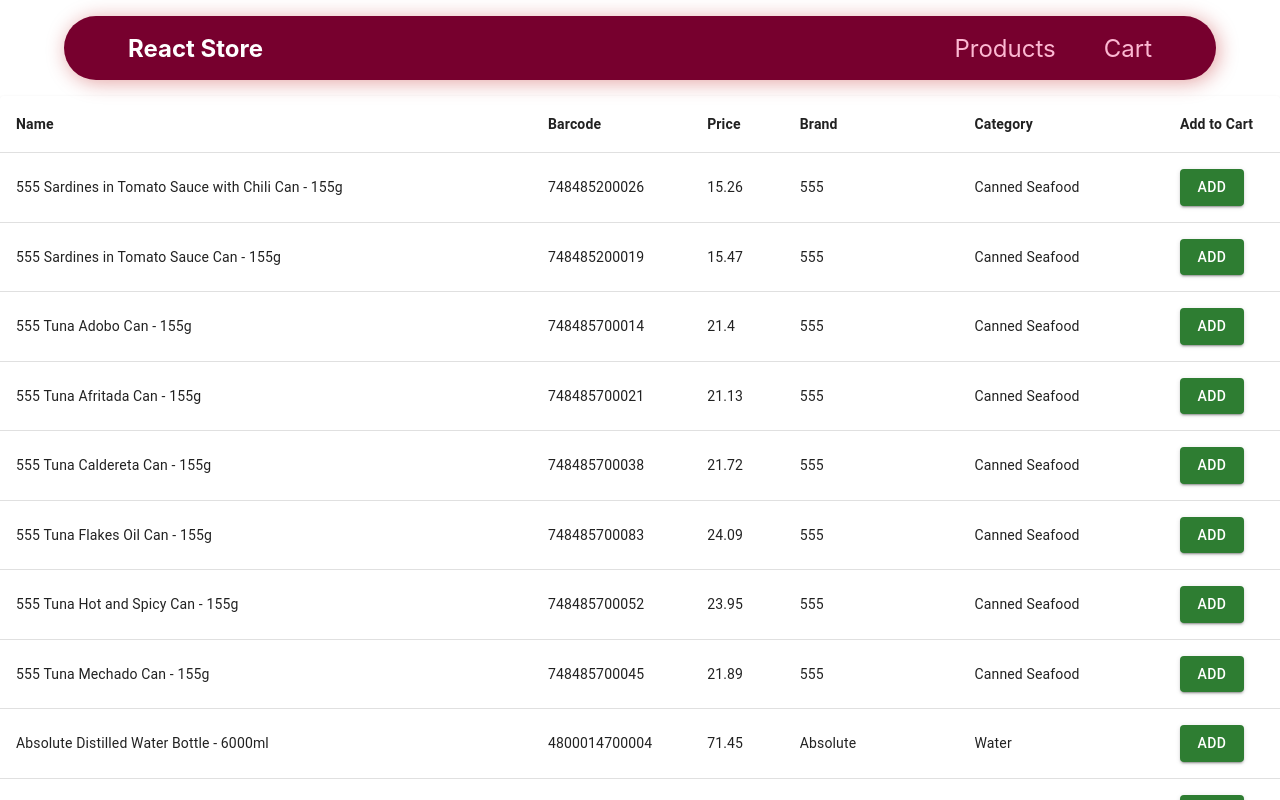
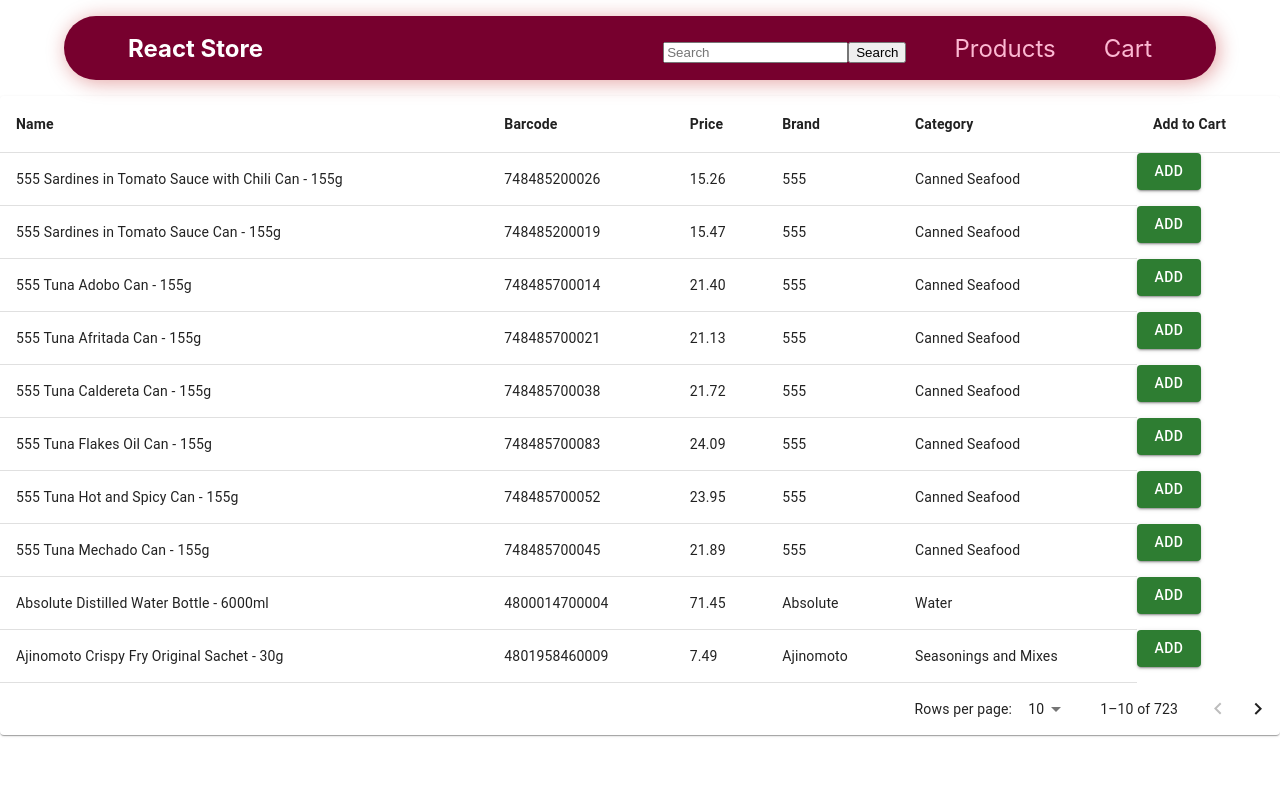
Before and after one commit to jjhay-bot/react-store, a Next.js app: page /productpage in a window 1280 px wide. Shown: the top 800 px of the page. Built offline with nearby package versions, Linux system fonts and the light colour scheme.

Commit message:
fixed pagination

```diff
--- a/components/layout/Navbar.js
+++ b/components/layout/Navbar.js
@@ -1,5 +1,7 @@
 import classes from './Navbar.module.css';
 import Link from 'next/link'
+import { Container, Offcanvas, Nav, NavDropdown, Form, FormControl, Button } from 'react-bootstrap';
+
 
 function Navbar(props) {
   return (
@@ -7,6 +9,15 @@
       <div className={classes.logo}>React Store</div>
       <nav>
         <ul>
+          <Form className="d-flex">
+            <FormControl
+              type="search"
+              placeholder="Search"
+              className="me-2"
+              aria-label="Search"
+            />
+            <Button variant="outline-success">Search</Button>
+          </Form>
           <li>
             <Link href='/'>Products</Link>
           </li>
--- a/components/products/ProductList.js
+++ b/components/products/ProductList.js
@@ -7,13 +7,20 @@
 import TableHead from '@mui/material/TableHead';
 import TablePagination from '@mui/material/TablePagination';
 import TableRow from '@mui/material/TableRow';
-import DUMMY_DATA from '../../pages/productpage/database';
-import ProductItem from './ProductItem';
-import { Container } from 'react-bootstrap';
+import DUMMY_DATA from "../../pages/productpage/database";
+import Button from '@mui/material/Button';
+
+const columns = [
+  { id: 'name', label: 'Name', minWidth: 170 },
+  { id: 'barcode', label: 'barcode', minWidth: 100 },
+  { id: 'price', label: 'price', minWidth: 100, format: (value) => value.toFixed(2) },
+  { id: 'brand', label: 'brand', minWidth: 100 },
+  { id: 'category', label: 'category', minWidth: 100 },
+];
 
 const rows = DUMMY_DATA
 
-export default function StickyHeadTable(props) {
+export default function StickyHeadTable() {
   const [page, setPage] = React.useState(0);
   const [rowsPerPage, setRowsPerPage] = React.useState(10);
 
@@ -27,32 +34,39 @@
   };
 
   return (
-    <Container>
     <Paper sx={{ width: '100%', overflow: 'hidden' }}>
-        <TableContainer sx={{ maxHeight: 'auto' }}>
+      <TableContainer sx={{ maxHeight: `calc(100vh - 10rem)` }}>
         <Table stickyHeader aria-label="sticky table">
-            <TableHead >
-              <tr >
+          <TableHead>
+            <TableRow>
               <TableCell scope="col" sx={{ fontWeight: 'bold' }}>Name</TableCell>
               <TableCell scope="col" sx={{ fontWeight: 'bold' }}>Barcode</TableCell>
               <TableCell scope="col" sx={{ fontWeight: 'bold' }}>Price</TableCell>
               <TableCell scope="col" sx={{ fontWeight: 'bold'}}>Brand</TableCell>
               <TableCell scope="col" sx={{ fontWeight: 'bold' }}>Category</TableCell>
               <TableCell scope="col" sx={{ fontWeight: 'bold' }}>Add to Cart</TableCell>
-              </tr>
+            </TableRow>
           </TableHead>
-            <TableBody >
-              {props.products.map((product) => (
-                <ProductItem
-                  key={product.id}
-                  id={product.id}
-                  name={product.name}
-                  barcode={product.barcode}
-                  price={product.price}
-                  brand={product.brand}
-                  category={product.category}
-                />
-              ))}
+          <TableBody>
+            {rows
+              .slice(page * rowsPerPage, page * rowsPerPage + rowsPerPage)
+              .map((row) => {
+                return (
+                  <TableRow hover role="checkbox" tabIndex={-1} key={row.code}>
+                    {columns.map((column) => {
+                      const value = row[column.id];
+                      return (
+                        <TableCell key={column.id} align={column.align}>
+                          {column.format && typeof value === 'number'
+                            ? column.format(value)
+                            : value}
+                        </TableCell>
+                      );
+                    })}
+                    <Button variant="contained" color="success" onClick={e => console.log('ADDED TO CART')}>Add</Button>
+                  </TableRow>
+                );
+              })}
           </TableBody>
         </Table>
       </TableContainer>
@@ -66,6 +80,5 @@
         onRowsPerPageChange={handleChangeRowsPerPage}
       />
     </Paper>
-    </Container>
   );
 }
--- /dev/null
+++ b/components/ui/SearchBar.js
@@ -0,0 +1,58 @@
+import React, { useState } from 'react'
+// import style from "./SearchBar.module.css"
+
+const SearchBar = (props) => {
+    const [searchValue, setSearchValue] = useState("")            // default, updated
+
+    const handleInputChange = (e) => {
+        setSearchValue(e.target.value)
+    }
+
+    const handleClearClick = () => {
+        setSearchValue("")
+    }
+
+    const displayClear = searchValue.length > 0
+
+    const filteredProducts = props.products.filter(function(creature) {
+      return toString(creature.habitat) ==- "555";
+    });
+
+
+    // const search = props.products.filter(x => {
+    //   x['name']
+    // })
+
+    console.log(filteredProducts);
+
+
+
+    const capitalize = (s) => {
+        if (typeof s !== 'string') return ''
+        return s.charAt(0).toUpperCase() + s.slice(1)
+    }
+
+
+    return (
+        <div className={'center'}>
+            <div className={'search_field'}>
+                <input type="text" value={capitalize(searchValue)} onChange={handleInputChange} placeholder="search..." />
+                {displayClear && <button onClick={handleClearClick}>clear</button>}
+            </div>
+
+            <ul className={'center'}>
+                {filteredProducts.map((product) => {
+                    return (
+                        <div className={'card'}>
+                            <li  key={product}>{product}</li>
+                        </div>
+                    )
+                })}
+            </ul>
+
+        </div>
+    )
+
+}
+
+export default SearchBar;
--- a/pages/productpage/index.js
+++ b/pages/productpage/index.js
@@ -1,13 +1,12 @@
 import ProductList from "../../components/products/ProductList";
 import PaginatedItems from "../../components/ui/Pagination";
 import DUMMY_DATA from "../../pages/productpage/database";
-
+import SearchBar from '../../components/ui/SearchBar'
 
 function ProductPage(props) {
 
   return (
     <ProductList products={DUMMY_DATA} />
-    // <PaginatedItems />
   );
 }
 
```
Also changed, not shown: components/ui/SearchBar.css (added, +38 -0 lines), test.js (added, +70 -0 lines). Lines whose indentation alone changed are shown as unchanged.
